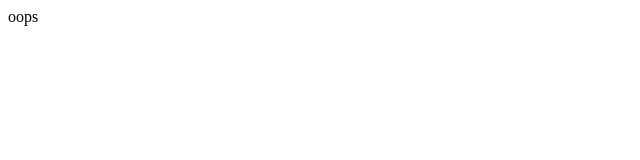
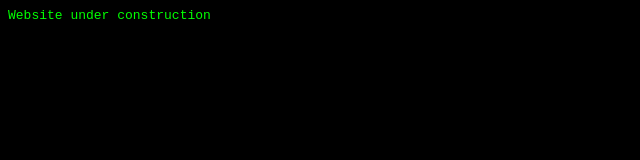
Before and after one commit to CalebBabin/opl.io, a plain HTML site: page index.html in a window 1280 px wide. Shown: the whole page, without its empty margins (0-640 px from the left). Drawn offline with Linux system fonts and the light colour scheme.

Commit message:
adds a better temporary message

```diff
--- a/index.html
+++ b/index.html
@@ -5,8 +5,16 @@
     <meta name="viewport" content="width=device-width, initial-scale=1.0">
     <meta http-equiv="X-UA-Compatible" content="ie=edge">
     <title>opl.io</title>
+
+    <style>
+        body {
+            background: black;
+            color: #0f0;
+            font-family: monospace;
+        }
+    </style>
 </head>
 <body>
-    oops
+    Website under construction
 </body>
 </html>
```
